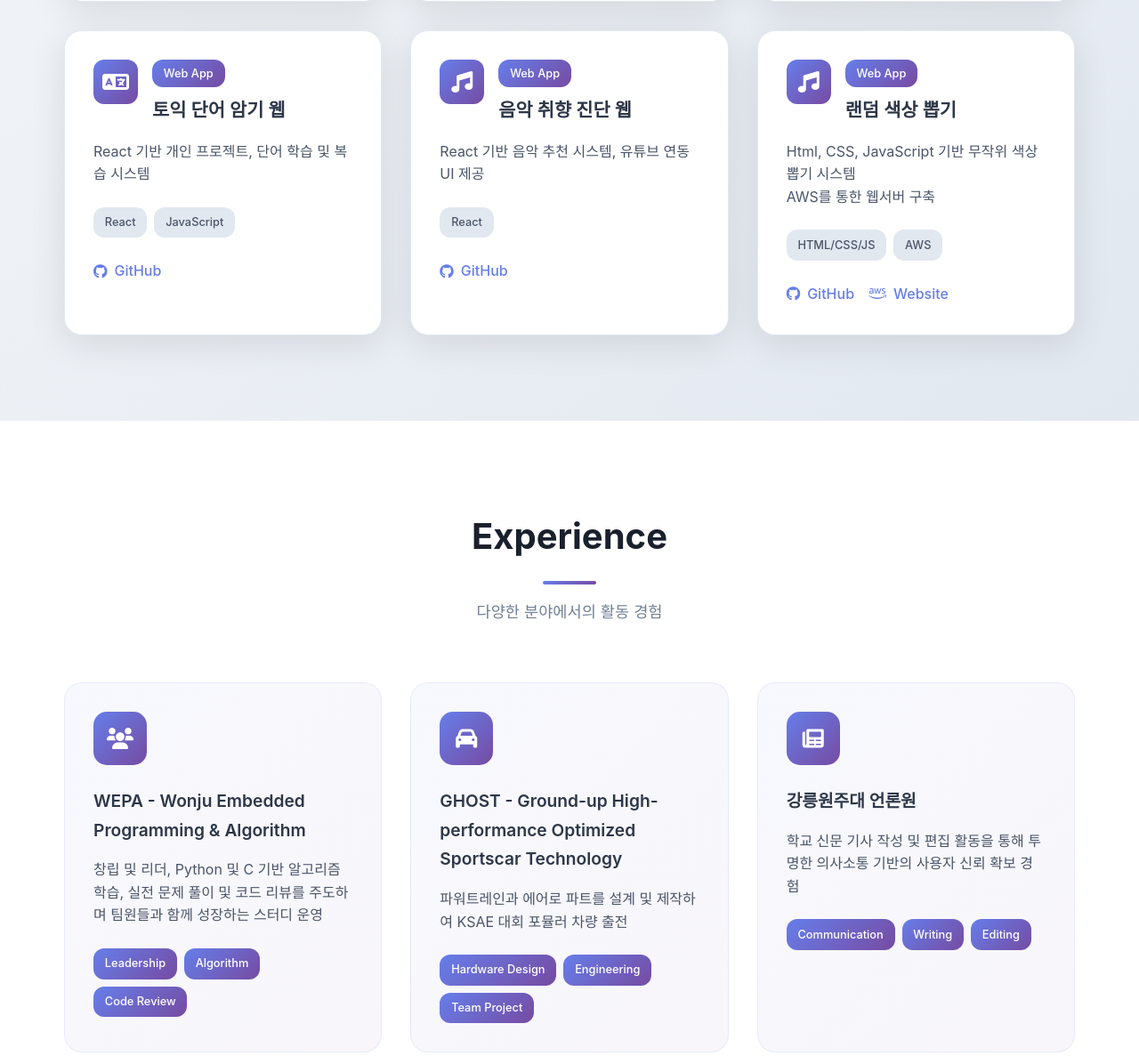
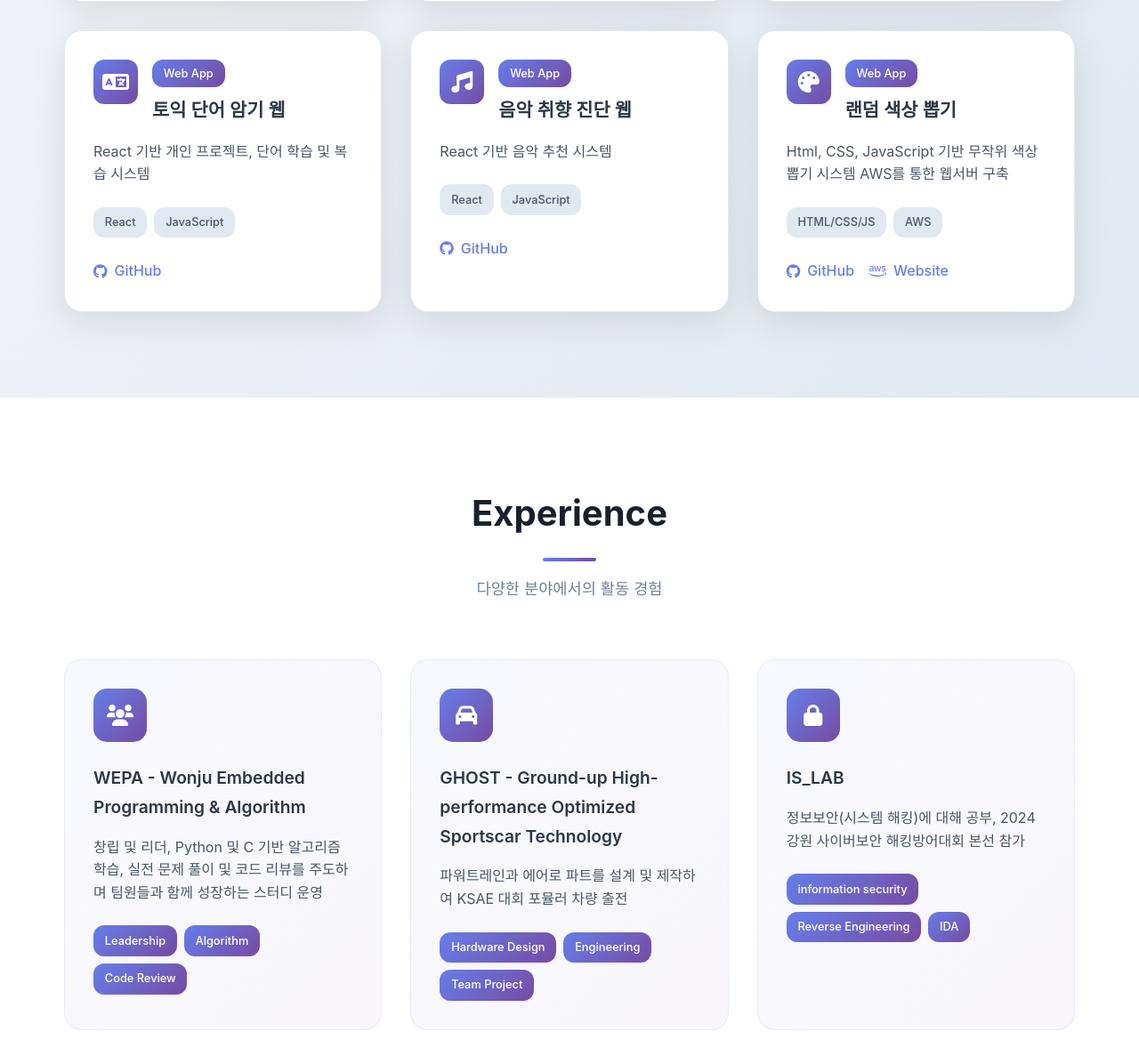
Before and after one commit to youngmumi/youngmumi.github.io, a plain HTML site: page index.html in a window 1280 px wide. Shown: the part 2734-3921 px from the top of the page at 89% size. Drawn offline with Linux system fonts and the light colour scheme; a web font is replaced by a local one.

Commit message:
html update

```diff
--- a/index.html
+++ b/index.html
@@ -72,8 +72,8 @@
         <div class="about-content">
           <div class="about-text">
             <p class="about-description">
-              컴퓨터공학과와 자동차공학을 복수 전공하며 소프트웨어와 하드웨어를 융합한 시야를 바탕으로,
-              문제 해결을 즐기고 끊임없이 성장하는 것을 삶의 방향으로 삼고 있는 개발자입니다.
+              컴퓨터공학과와 자동차공학을 복수 전공하며 소프트웨어와 하드웨어를 융합한 시야를 바탕으로, <br>
+              문제 해결을 즐기고 끊임없이 성장하는 것을 삶의 방향으로 삼고 있는 개발자입니다.  <br>
               다양한 프로젝트 경험과 SNS 기반 소통 역량, 실무에 가까운 개발 경험이 저의 강점입니다.
             </p>
           </div>
@@ -221,10 +221,10 @@
               </ul>
             </div>
             <div class="project-tech">
+              <span class="tech-tag">Python</span>
               <span class="tech-tag">Flutter</span>
               <span class="tech-tag">Dart</span>
               <span class="tech-tag">Firebase</span>
-              <span class="tech-tag">Python</span>
             </div>
             <div class="project-links">
               <a href="https://github.com/youngmumi/Hydrogen-Measurement-and-Alarm-System-App" target="_blank" class="project-link">
@@ -268,10 +268,11 @@
               </div>
             </div>
             <p class="project-description">
-              React 기반 음악 추천 시스템, 유튜브 연동 UI 제공
+              React 기반 음악 추천 시스템
             </p>
             <div class="project-tech">
               <span class="tech-tag">React</span>
+              <span class="tech-tag">JavaScript</span>
             </div>
             <div class="project-links">
               <a href="https://github.com/youngmumi/Music_taste_react" target="_blank" class="project-link">
@@ -284,7 +285,7 @@
       <div class="project-card">
             <div class="project-header">
               <div class="project-icon">
-                <i class="fas fa-music"></i>
+                <i class="fa-solid fa-palette"></i>
               </div>
               <div class="project-meta">
                 <span class="project-type">Web App</span>
@@ -292,7 +293,7 @@
               </div>
             </div>
             <p class="project-description">
-              Html, CSS, JavaScript 기반 무작위 색상 뽑기 시스템 <br> AWS를 통한 웹서버 구축
+              Html, CSS, JavaScript 기반 무작위 색상 뽑기 시스템 AWS를 통한 웹서버 구축
             </p>
             <div class="project-tech">
               <span class="tech-tag">HTML/CSS/JS</span>
@@ -348,6 +349,21 @@
               <span class="skill-badge">Hardware Design</span>
               <span class="skill-badge">Engineering</span>
               <span class="skill-badge">Team Project</span>
+            </div>
+          </div>
+
+          <div class="experience-card">
+            <div class="experience-icon">
+             <i class="fa-solid fa-lock"></i>
+            </div>
+            <h3 class="experience-title">IS_LAB</h3>
+            <p class="experience-description">
+              정보보안(시스템 해킹)에 대해 공부, 2024 강원 사이버보안 해킹방어대회 본선 참가
+            </p>
+            <div class="experience-skills">
+              <span class="skill-badge">information security</span>
+              <span class="skill-badge">Reverse Engineering</span>
+              <span class="skill-badge">IDA</span>
             </div>
           </div>
 
@@ -501,7 +517,7 @@
             </div>
             <div class="contact-item">
               <div class="contact-icon">
-                <i class="fab fa-threads"></i>
+                <i class="fa-brands fa-square-threads"></i>
               </div>
               <div class="contact-details">
                 <h3>Threads</h3>
```
